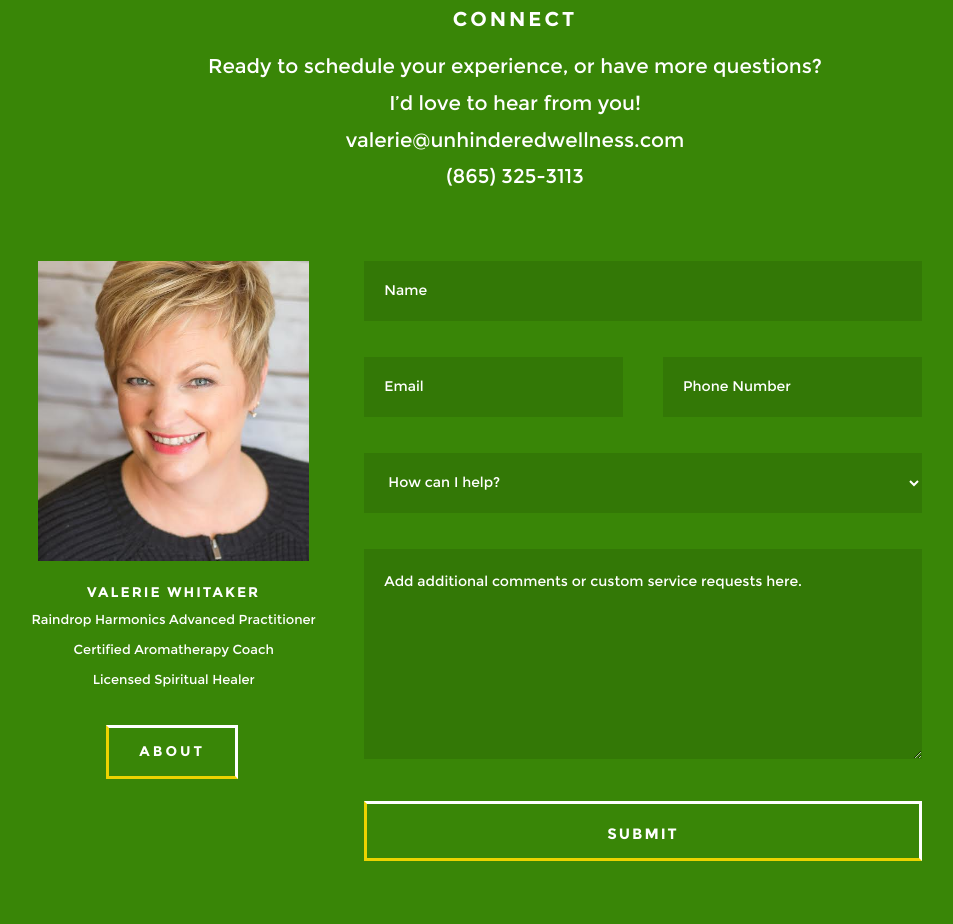
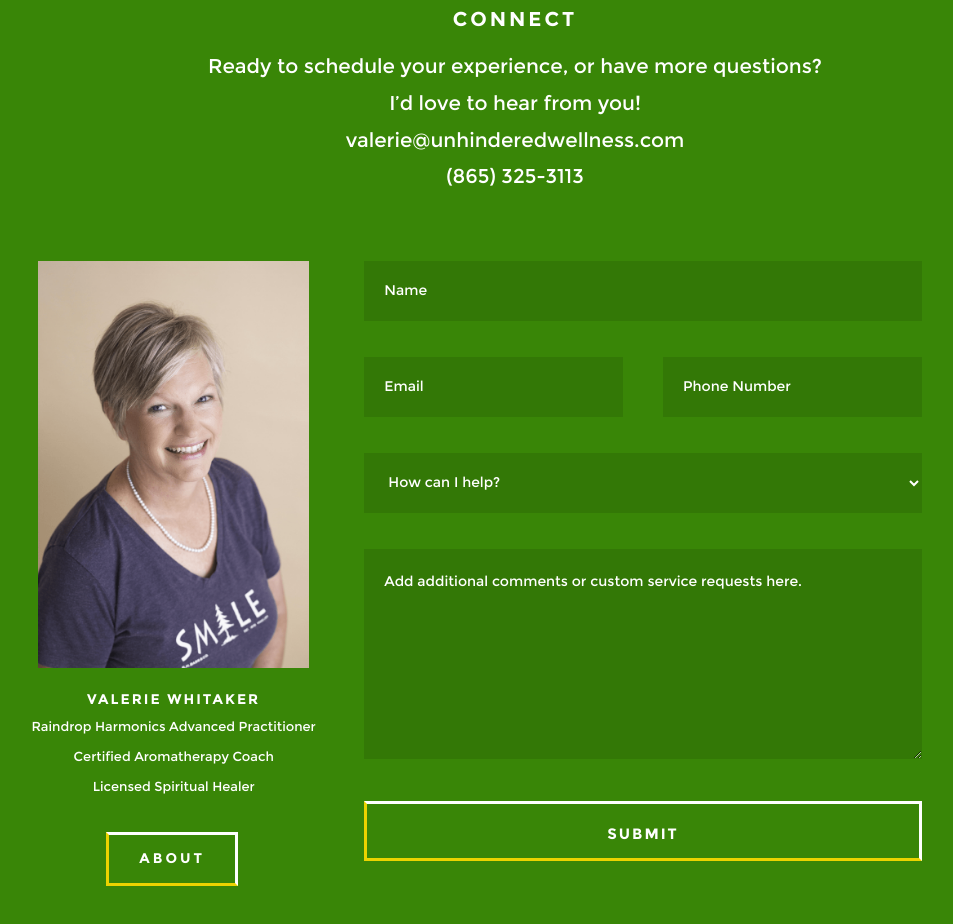
Before and after one commit to cryptasian/unhinderedwellness, a plain HTML site: page docs/index.html in a window 1280 px wide. Shown: the part 3476-4400 px from the top of the page, without its empty margins (125-1078 px from the left). Drawn offline with nearby package versions, Linux system fonts and the light colour scheme.

Commit message:
Update index.html

```diff
--- a/docs/index.html
+++ b/docs/index.html
@@ -891,7 +891,7 @@
 			<div class="col-four tab-full contact-info end animate-this">
 
 				<div class="cinfo" style="text-align: center">
-					<img src="images/valerie-min.jpeg" alt="Valerie Whitaker">
+					<img src="images/valerie-min2.png" alt="Valerie Whitaker">
 					<div class="contact-btn"
 						style="padding-top: 20px; text-align: center; font-family: montserrat-regular, sans-serif">
 						<h5 style="margin-bottom: 0">Valerie Whitaker</h5>
```
